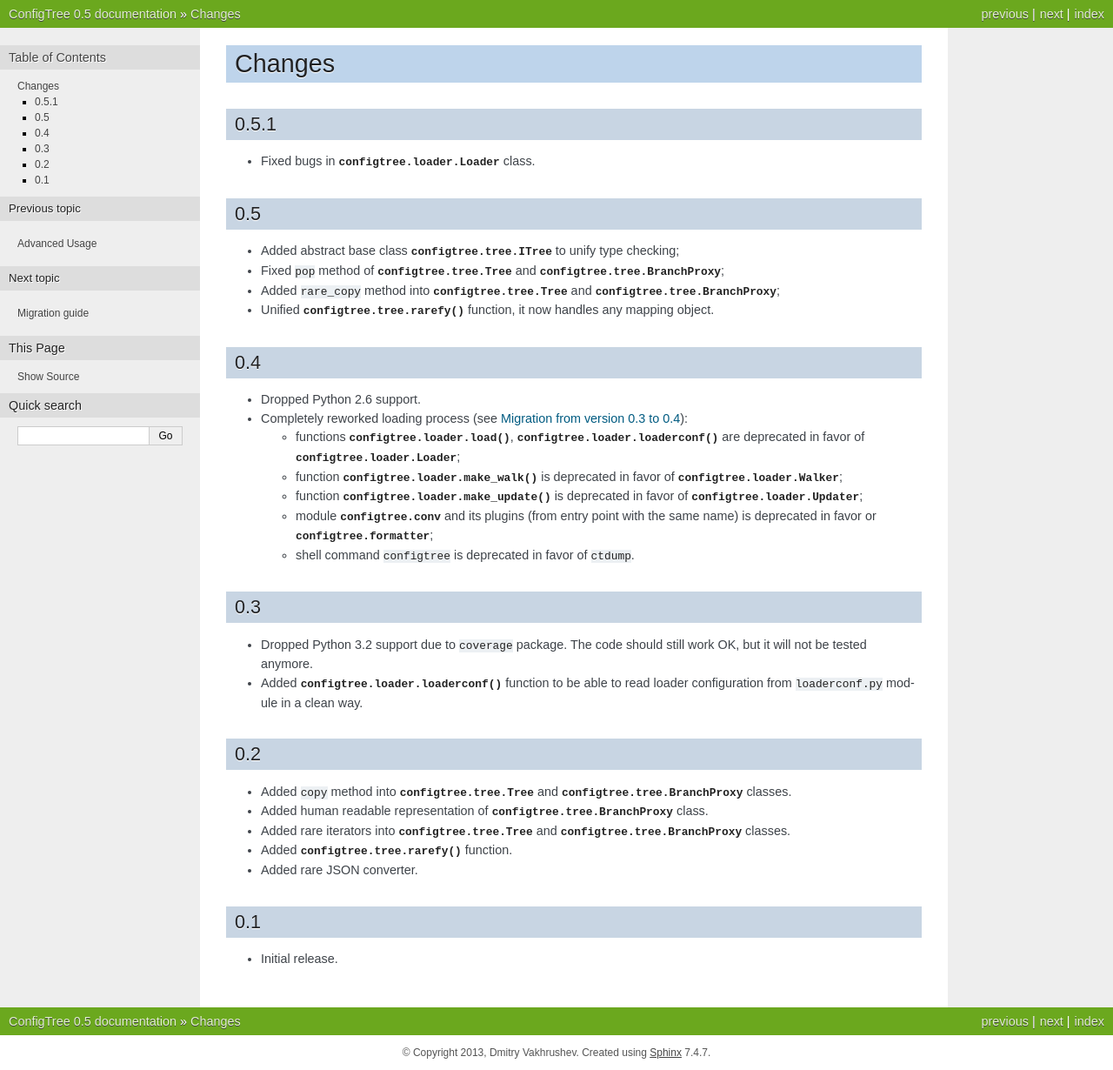
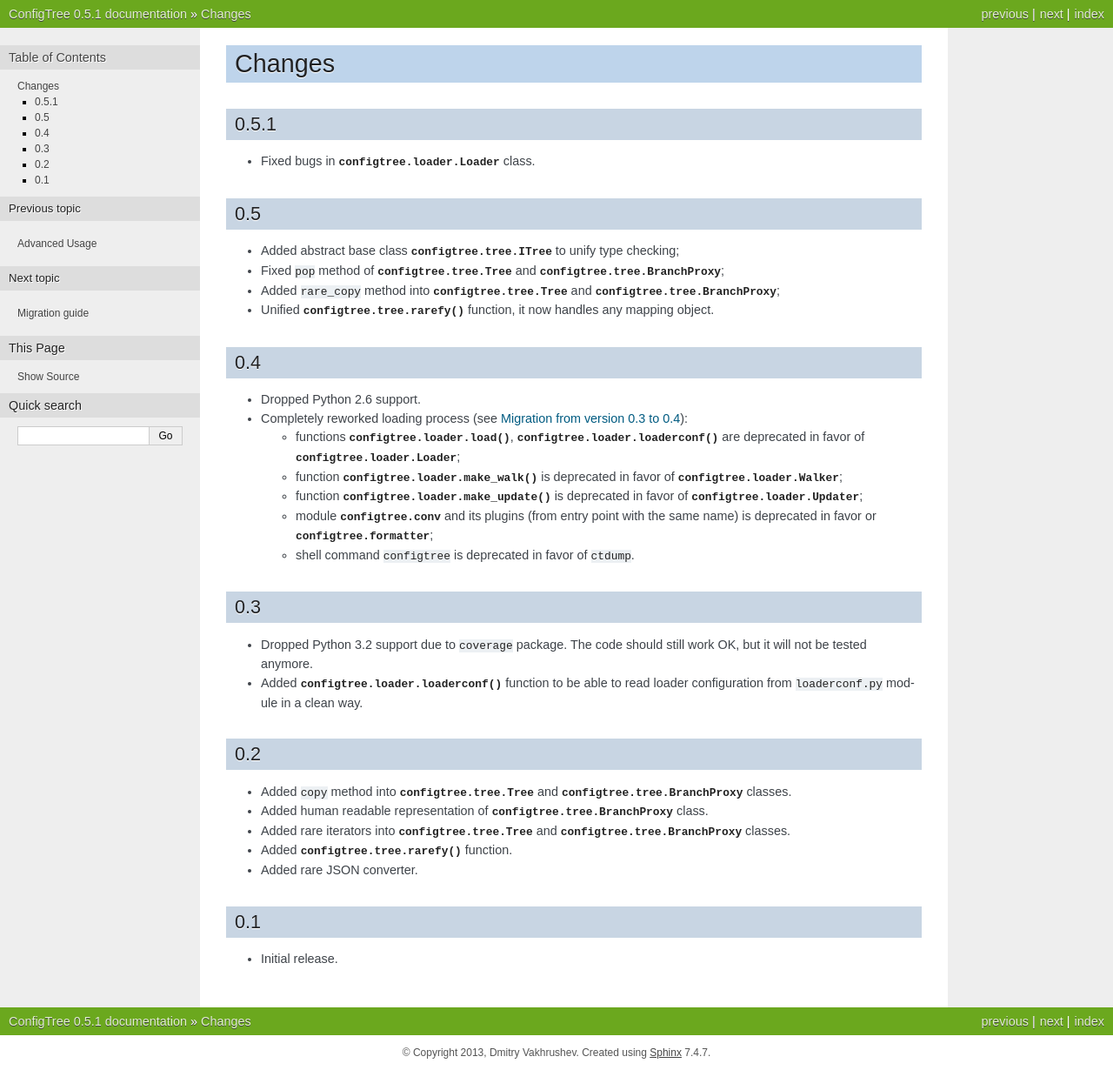
Before and after one commit to StudioEtrange/ConfigTree, a Sphinx documentation site: the page built from docs/changelog.rst, in a window 1280 px wide. Shown: the whole page at 87% size. Built offline with Sphinx 7.4.7, drawn with Linux system fonts in a browser that asks for light colours.

Commit message:
Updated docs version

```diff
--- a/docs/conf.py
+++ b/docs/conf.py
@@ -56,9 +56,9 @@
 # built documents.
 #
 # The short X.Y version.
-version = '0.5'
+version = '0.5.1'
 # The full version, including alpha/beta/rc tags.
-release = '0.5'
+release = '0.5.1'
 
 # The language for content autogenerated by Sphinx. Refer to documentation
 # for a list of supported languages.
```
